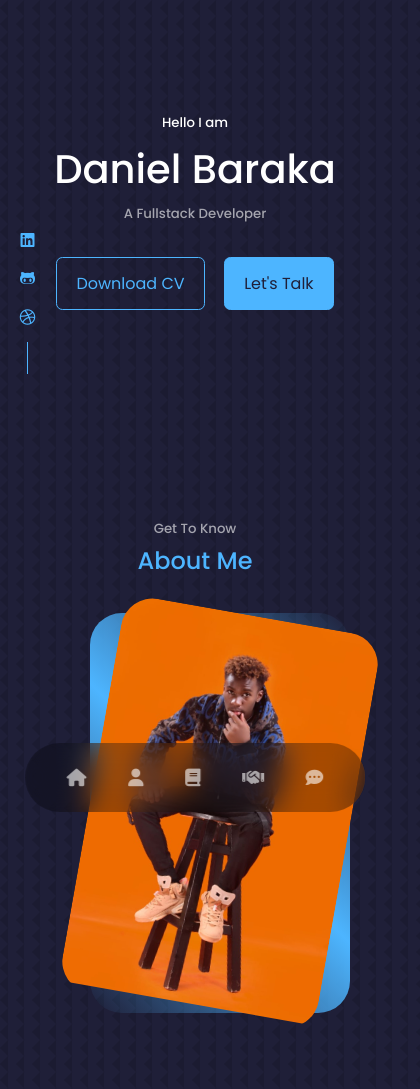
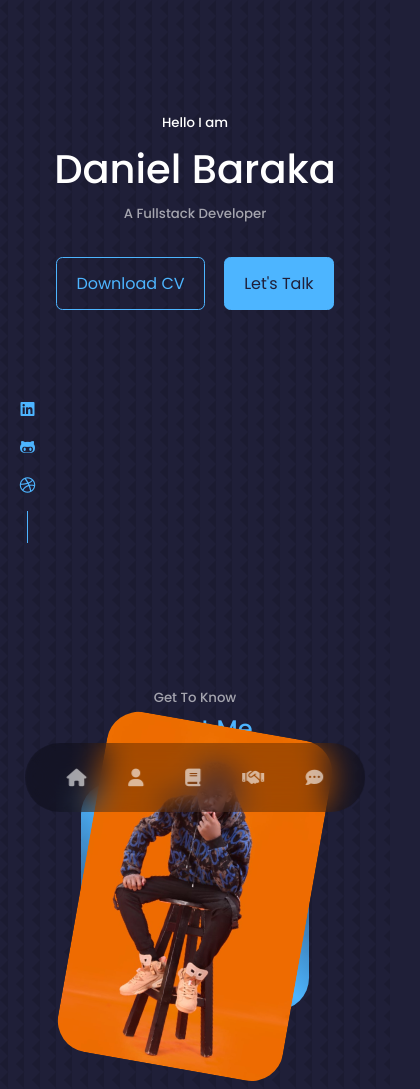
Before and after one commit to Dasheer590/Dasheer.github.io, a plain HTML site: page index.html in a window 390 px wide. Shown: the top 1089 px of the page, 420 px wide, since content can reach past the window. Drawn offline with nearby package versions, Linux system fonts and the light colour scheme; a script that the page names is missing.

Commit message:
Update styles.css

```diff
--- a/css/styles.css
+++ b/css/styles.css
@@ -193,9 +193,9 @@ header {
 
 }
 /*=====MEDIA QUERIES(PHONES)=====*/
-@media screen and (max-width:600px){
+@media screen and (max-width:800px){
   header{
-    height: 50vh;
+    height: 70vh;
   }
 
   .scroll__down{
@@ -254,7 +254,6 @@ nav a.active{
 }
 .about__me-image{
   border-radius: 2rem;
-  height: 25rem;
   overflow: hidden;
   transform: rotate(10deg);
   transition: var(--transition) ;
@@ -313,7 +312,7 @@ nav a.active{
 
 }
 /*=====MEDIA QUERIES(PHONES)=====*/
-@media screen and (max-width:600px){
+@media screen and (max-width:800px){
   .about__me {
       width: 65%;
       margin: 0 auto 3rem;
@@ -386,7 +385,7 @@ nav a.active{
 
 }
 /*=====MEDIA QUERIES(PHONES)=====*/
-@media screen and (max-width:600px){
+@media screen and (max-width:800px){
   .experience__container {
       gap: 1rem;
   }
@@ -463,7 +462,7 @@ nav a.active{
   }
 }
 /*=====MEDIA QUERIES(PHONES)=====*/
-@media screen and (max-width:600px){
+@media screen and (max-width:800px){
   .services__container {
       grid-template-columns: 1fr;
       gap: 1.5rem;
@@ -518,7 +517,7 @@ nav a.active{
 
 }
 /*=====MEDIA QUERIES(PHONES)=====*/
-@media screen and (max-width:600px){
+@media screen and (max-width:800px){
   .portfolio__container {
       grid-template-columns: 1fr;
       gap: 1rem;
@@ -636,7 +635,7 @@ input, textarea {
   }
 }
 /*=====MEDIA QUERIES(PHONES)=====*/
-@media screen and (max-width:600px){
+@media screen and (max-width:800px){
   .container.contact__container{
       width: var(--container-width-sm);
   }
@@ -699,7 +698,7 @@ footer a {
 }
 
 /*=====MEDIA QUERIES(PHONES)=====*/
-@media screen and (max-width:600px){
+@media screen and (max-width:800px){
   .permalinks {
       flex-direction: column;
       gap: 1.5rem;
```
